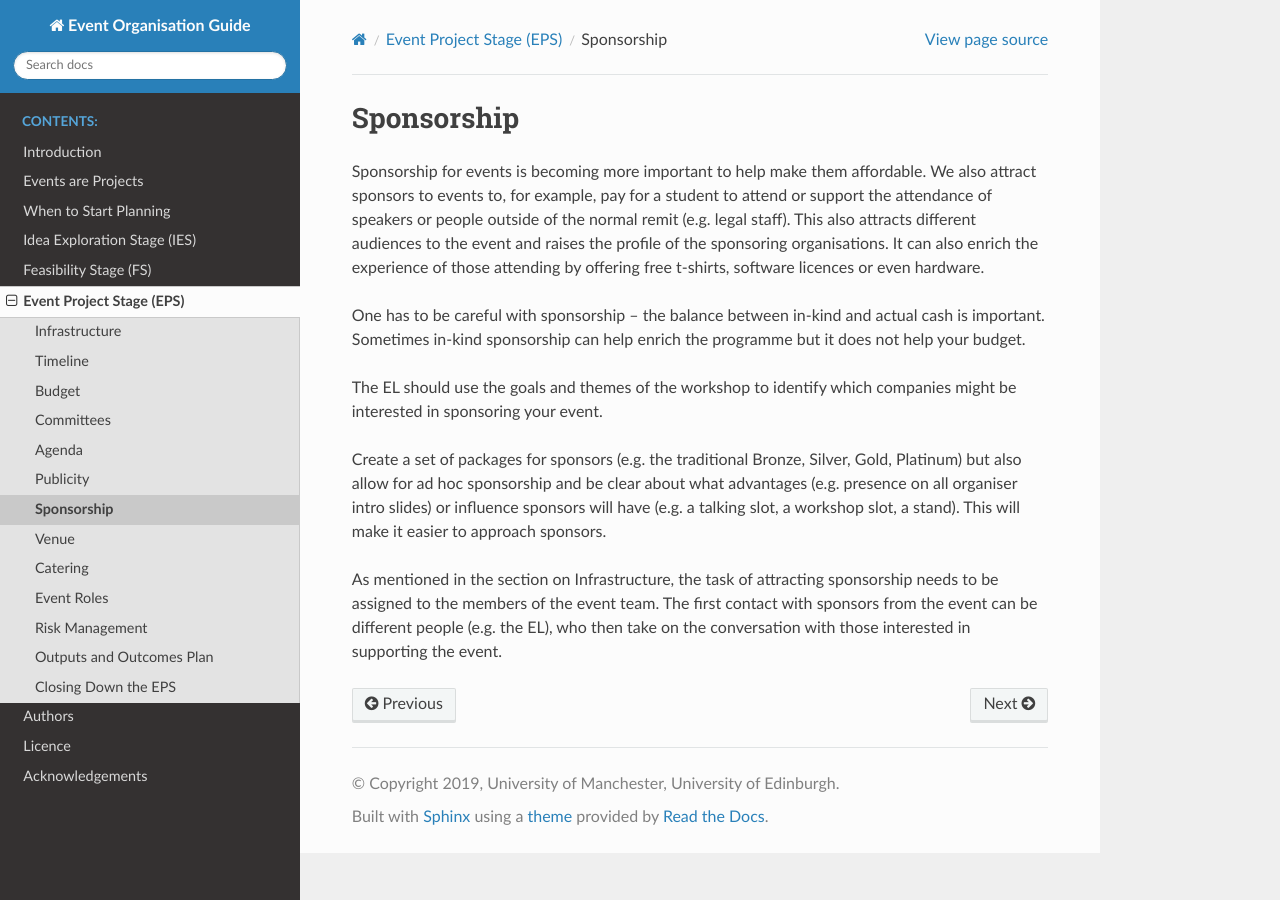
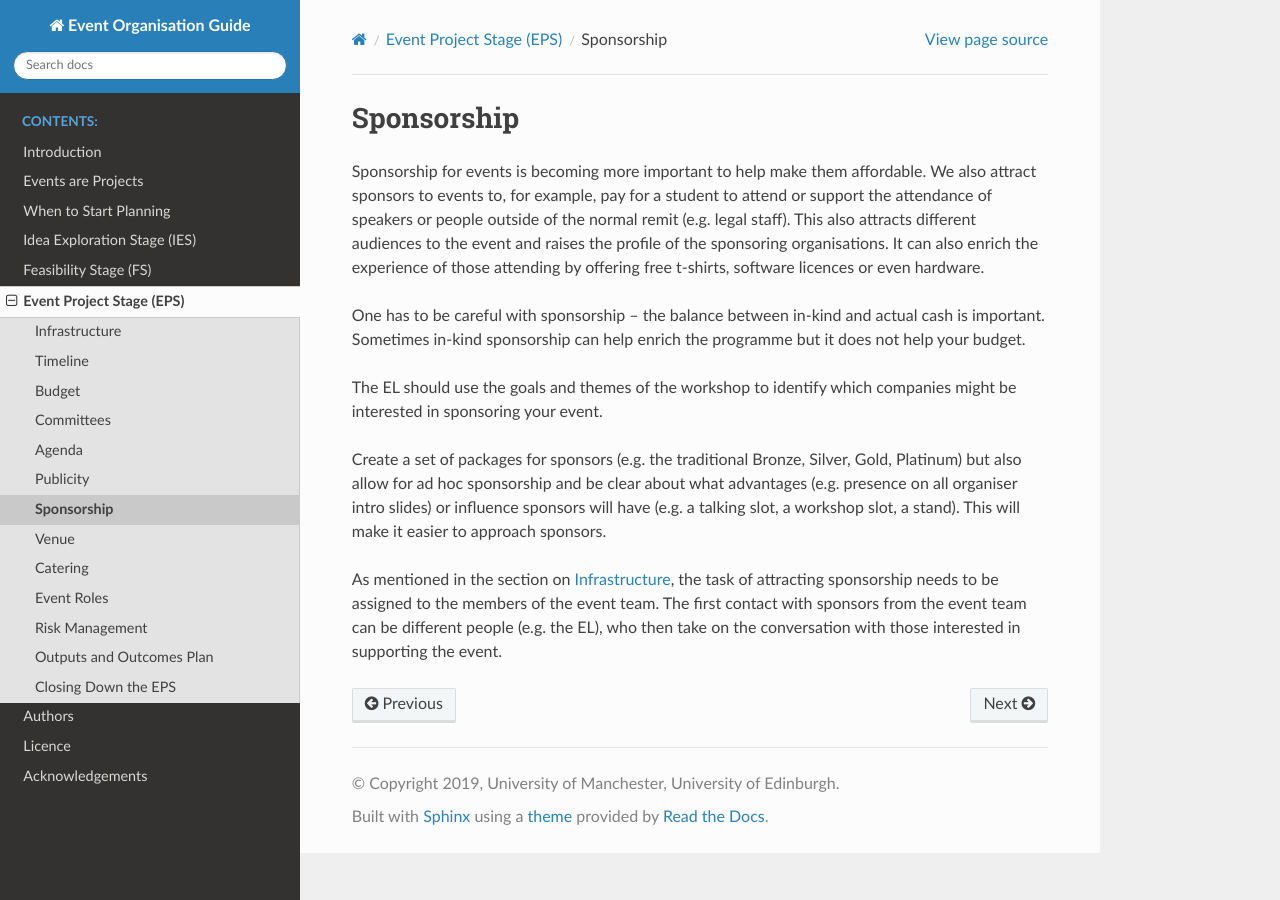
Before and after one commit to softwaresaved/event-organisation-guide, a Sphinx documentation site: the page built from docs/eog/eps-sponsorship.rst, in a window 1280 px wide. Built offline with Sphinx 7.4.7 and the Read the Docs theme 2.0.0, drawn with Linux system fonts in a browser that asks for light colours.

Commit message:
Added a link to infrastructure page.

```diff
--- a/docs/eog/eps-sponsorship.rst
+++ b/docs/eog/eps-sponsorship.rst
@@ -18,6 +18,6 @@ Create a set of packages for sponsors (e.g. the traditional Bronze, Silver, Gold
 sponsorship and be clear about what advantages (e.g. presence on all organiser intro slides) or influence sponsors will
 have (e.g. a talking slot, a workshop slot, a stand). This will  make it easier to approach sponsors.
 
-As mentioned in the section on Infrastructure, the task of attracting sponsorship needs to be assigned to the members of the event team.
-The first contact with sponsors from the event can be different people (e.g. the EL), who then take on the conversation
+As mentioned in the section on :doc:`eps-infrastructure`, the task of attracting sponsorship needs to be assigned to the members of the event team.
+The first contact with sponsors from the event team can be different people (e.g. the EL), who then take on the conversation
 with those interested in supporting the event.
```
